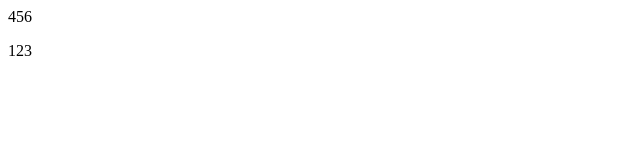
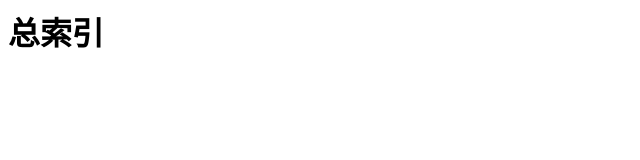
Before and after one commit to ChenjouNey/ChenjouNey.github.io, a plain HTML site: page index.html in a window 1280 px wide. Shown: the whole page, without its empty margins (0-640 px from the left). Drawn offline with Linux system fonts and the light colour scheme.

Commit message:
Update index.html

```diff
--- a/index.html
+++ b/index.html
@@ -1,2 +1 @@
-<p>456</p>
-<p>123</p>
+<h1>总索引</h1>
```
